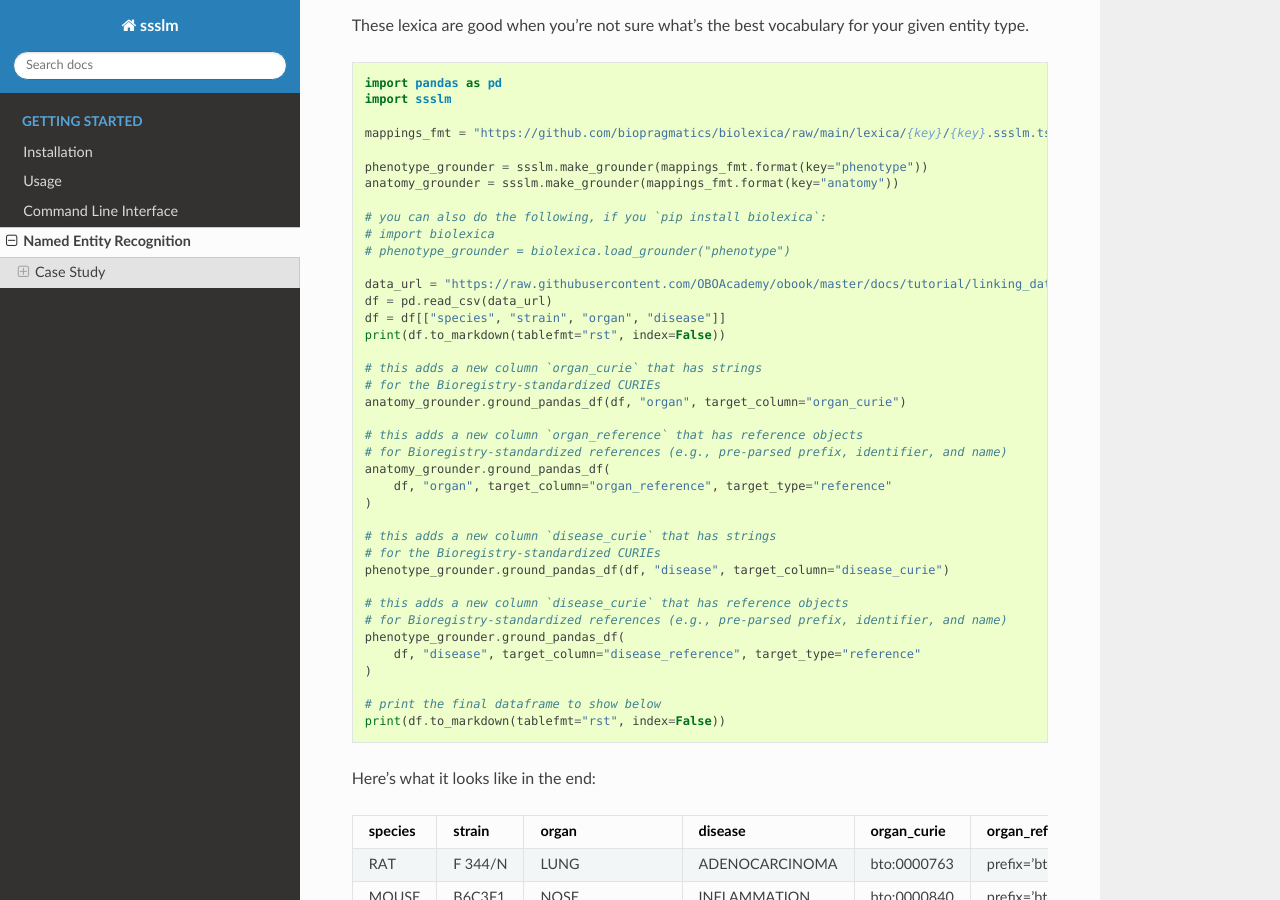
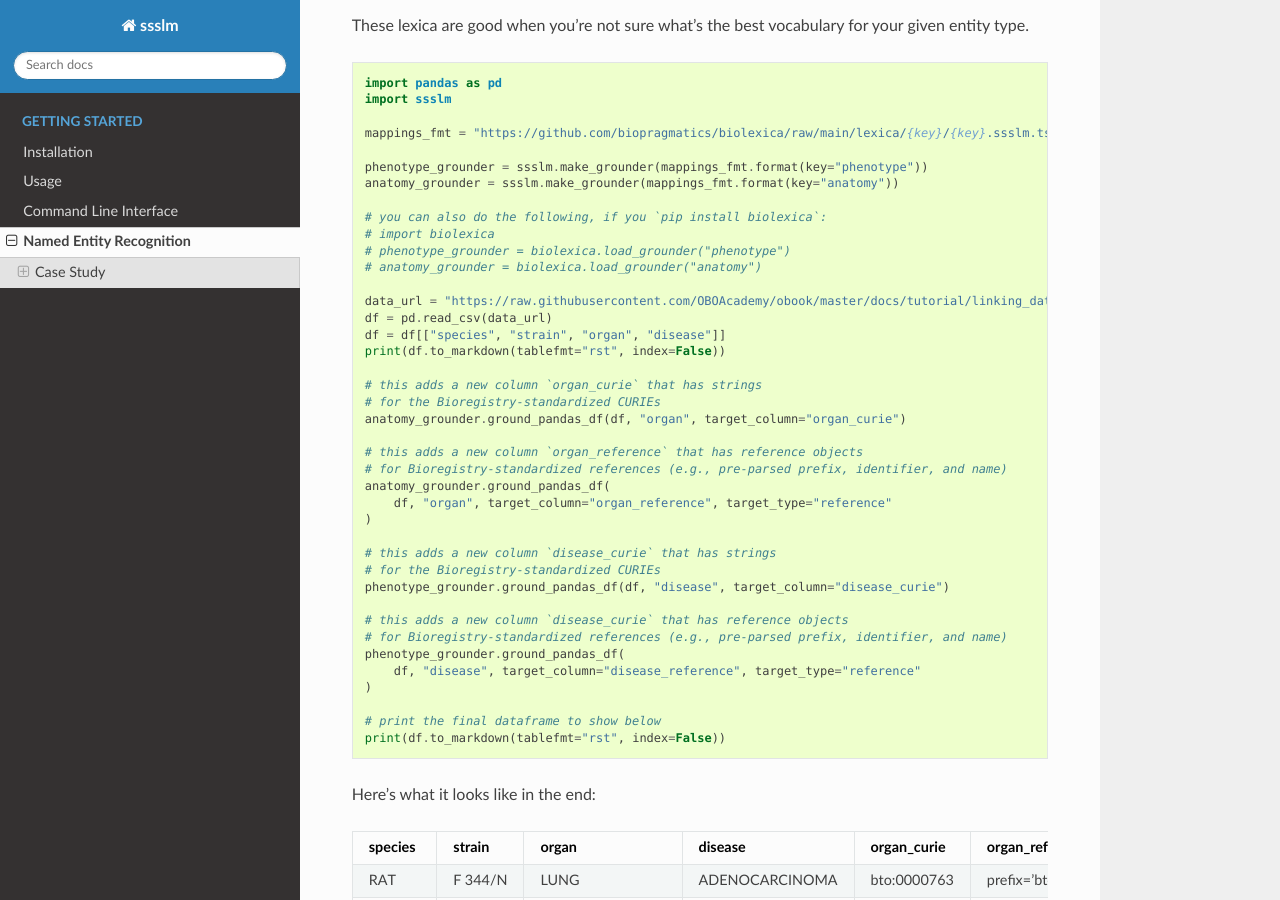
Before and after one commit to cthoyt/ssslm, a Sphinx documentation site: the page built from docs/source/ner.rst, in a window 1280 px wide and 900 px high, scrolled down 1992 px. Built offline with Sphinx 7.4.7 and the Read the Docs theme 3.1.0, drawn with Linux system fonts in a browser that asks for light colours.

Commit message:
Update ner.rst

```diff
--- a/docs/source/ner.rst
+++ b/docs/source/ner.rst
@@ -112,6 +112,7 @@ entity type.
     # you can also do the following, if you `pip install biolexica`:
     # import biolexica
     # phenotype_grounder = biolexica.load_grounder("phenotype")
+    # anatomy_grounder = biolexica.load_grounder("anatomy")
 
     data_url = "https://raw.githubusercontent.com/OBOAcademy/obook/master/docs/tutorial/linking_data/data.csv"
     df = pd.read_csv(data_url)
```
